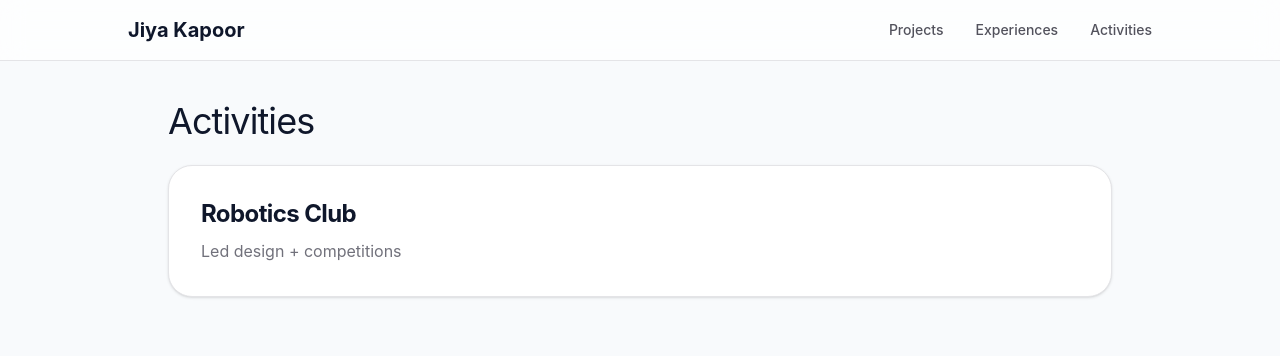
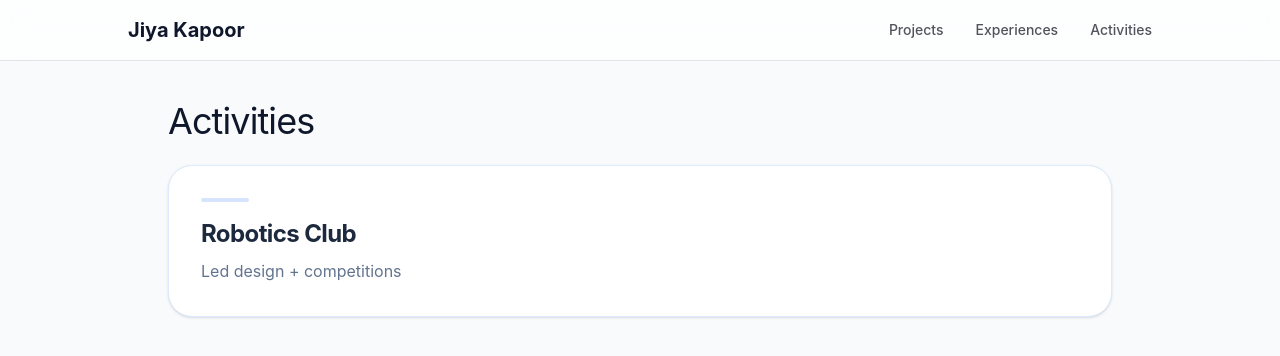
Before and after one commit to jkmindmesh/portfolio, a Next.js app: page /activities in a window 1280 px wide. Shown: the top 356 px of the page. Built offline with nearby package versions, Linux system fonts and the light colour scheme.

Commit message:
Update Card.tsx

```diff
--- a/components/Card.tsx
+++ b/components/Card.tsx
@@ -5,11 +5,12 @@ interface CardProps {
 
 export default function Card({ title, description }: CardProps) {
   return (
-    <div className="group p-8 bg-white border border-zinc-200 rounded-3xl shadow-sm hover:shadow-xl hover:-translate-y-1 transition-all duration-300">
-      <h2 className="text-2xl font-bold tracking-tight mb-2 group-hover:text-blue-600 transition-colors">
+    <div className="group p-8 bg-white border border-blue-100 rounded-3xl shadow-sm hover:shadow-md hover:border-blue-300 transition-all duration-300">
+      <div className="w-12 h-1 bg-blue-500 mb-4 rounded-full opacity-20 group-hover:opacity-100 transition-opacity" />
+      <h2 className="text-2xl font-bold text-slate-800 mb-2">
         {title}
       </h2>
-      <p className="text-zinc-500 leading-relaxed">
+      <p className="text-slate-500 leading-relaxed">
         {description}
       </p>
     </div>
```
